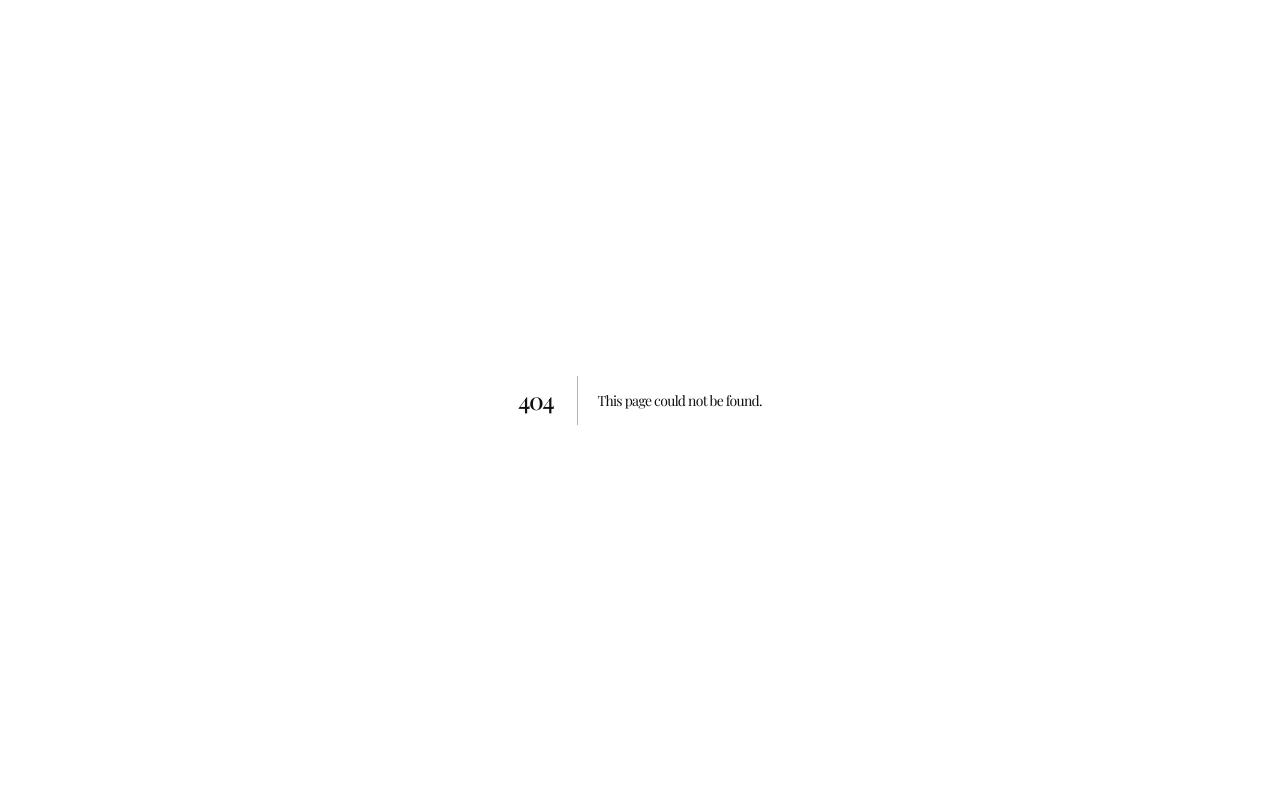
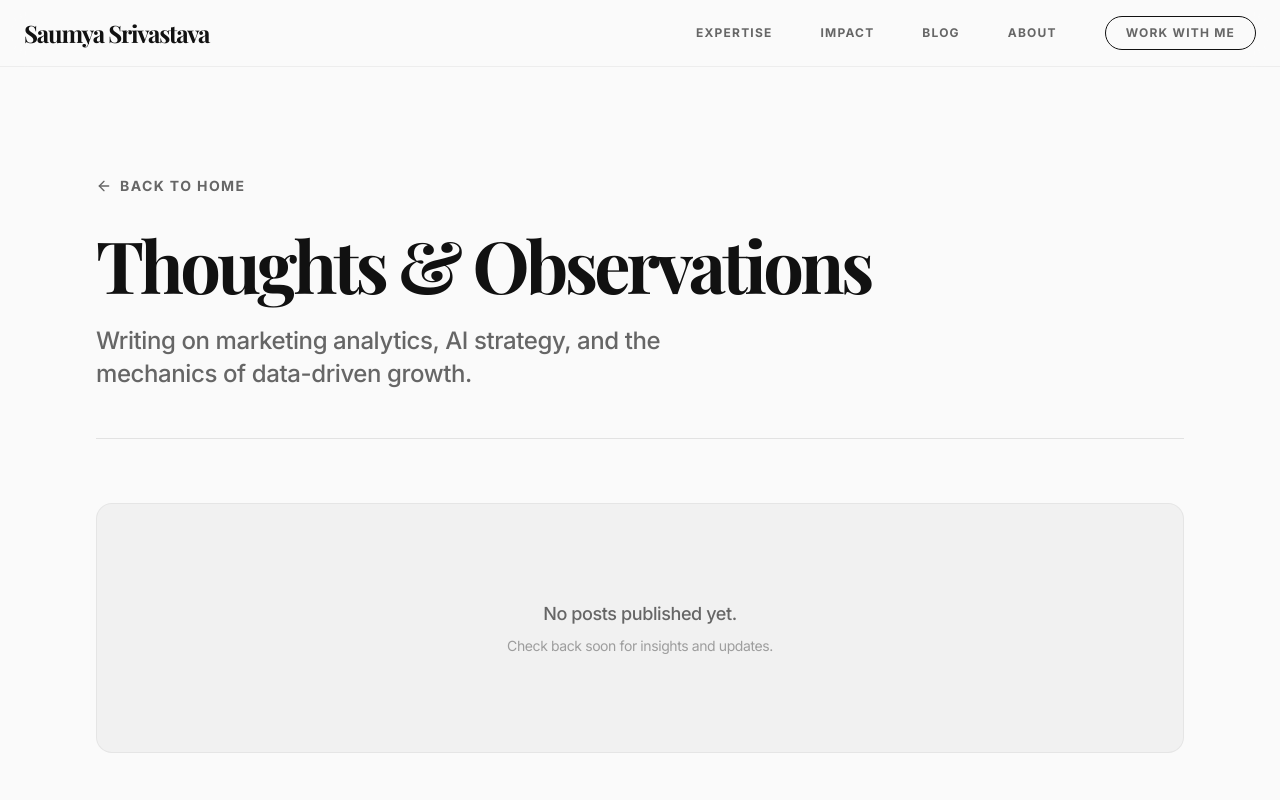
Before and after one commit to saumyasriv2511/my-portfolio-test, a Next.js app: page /blog in a window 1280 px wide. Before the commit this address had no page. Shown: the top 800 px of the page. Built offline with nearby package versions, Linux system fonts and the light colour scheme; a web font is replaced by a local one.

Commit message:
Add blog section and navigation tab

```diff
--- /dev/null
+++ b/src/app/blog/page.tsx
@@ -0,0 +1,57 @@
+"use client";
+
+import Link from "next/link";
+import { ArrowLeft } from "lucide-react";
+
+export default function Blog() {
+  return (
+    <div className="min-h-screen bg-background text-foreground font-sans">
+      {/* Navigation */}
+      <nav className="fixed top-0 w-full z-50 bg-background/80 backdrop-blur-md border-b border-foreground/5 px-6 py-4">
+        <div className="container-custom flex justify-between items-center">
+          <Link href="/" className="font-serif text-2xl font-bold tracking-tighter">
+            Saumya Srivastava
+          </Link>
+          <div className="hidden md:flex space-x-12 items-center">
+            <Link href="/#services" className="nav-link">Expertise</Link>
+            <Link href="/#impact" className="nav-link">Impact</Link>
+            <Link href="/blog" className="nav-link text-foreground">Blog</Link>
+            <Link href="/#about" className="nav-link">About</Link>
+            <Link href="/#contact" className="nav-link border border-foreground px-5 py-2 rounded-full hover:bg-foreground hover:text-background transition-all">
+              Work With Me
+            </Link>
+          </div>
+        </div>
+      </nav>
+
+      <main className="pt-32 pb-24 px-6 md:px-12 lg:px-24 container-custom min-h-[80vh]">
+        <div className="mb-12 pt-12">
+          <Link href="/" className="inline-flex items-center text-sm font-bold uppercase tracking-widest text-muted-foreground hover:text-foreground transition-colors mb-8">
+            <ArrowLeft className="w-4 h-4 mr-2" /> Back to Home
+          </Link>
+          <h1 className="text-5xl md:text-7xl font-serif font-bold tracking-tighter mb-6">
+            Thoughts & Observations
+          </h1>
+          <p className="text-xl md:text-2xl text-muted-foreground max-w-2xl font-medium leading-snug">
+            Writing on marketing analytics, AI strategy, and the mechanics of data-driven growth.
+          </p>
+        </div>
+
+        {/* Placeholder for future blog posts */}
+        <div className="border-t border-foreground/10 pt-16">
+          <div className="text-center py-24 bg-secondary-bg border border-foreground/5 rounded-2xl">
+            <p className="text-muted-foreground text-lg font-medium">No posts published yet.</p>
+            <p className="text-sm text-muted-foreground/60 mt-2">Check back soon for insights and updates.</p>
+          </div>
+        </div>
+      </main>
+
+      {/* Footer */}
+      <footer className="py-20 border-t border-foreground/5 bg-secondary-bg text-center text-muted-foreground text-[10px] font-bold uppercase tracking-[0.4em]">
+        <div className="container-custom">
+          <p>© 2026 Saumya Srivastava. All rights reserved.</p>
+        </div>
+      </footer>
+    </div>
+  );
+}
--- a/src/app/page.tsx
+++ b/src/app/page.tsx
@@ -30,6 +30,7 @@ export default function Home() {
           <div className="hidden md:flex space-x-12 items-center">
             <a href="#services" className="nav-link">Expertise</a>
             <a href="#impact" className="nav-link">Impact</a>
+            <Link href="/blog" className="nav-link">Blog</Link>
             <a href="#about" className="nav-link">About</a>
             <a href="#contact" className="nav-link border border-foreground px-5 py-2 rounded-full hover:bg-foreground hover:text-background transition-all">
               Work With Me
```
